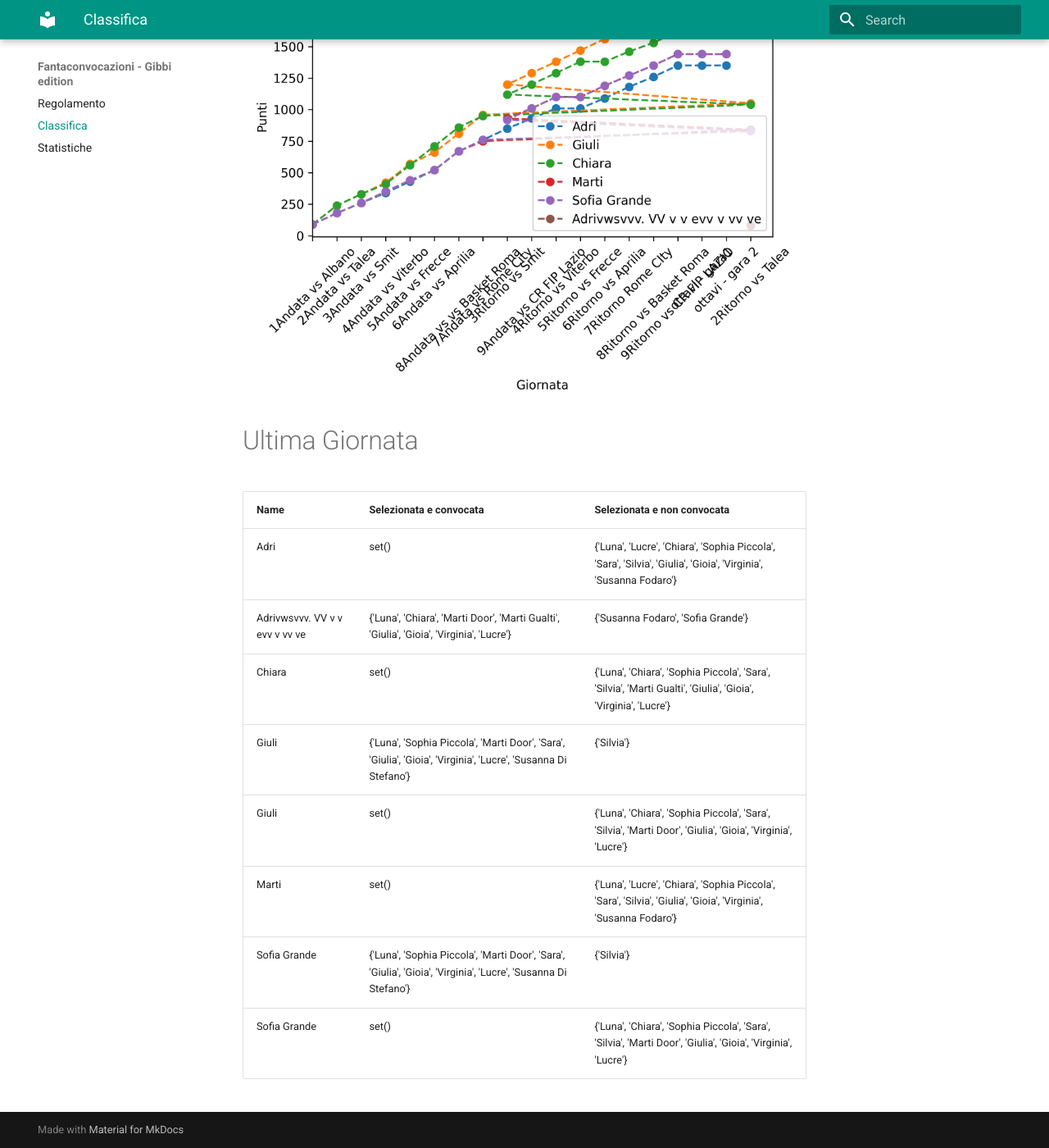
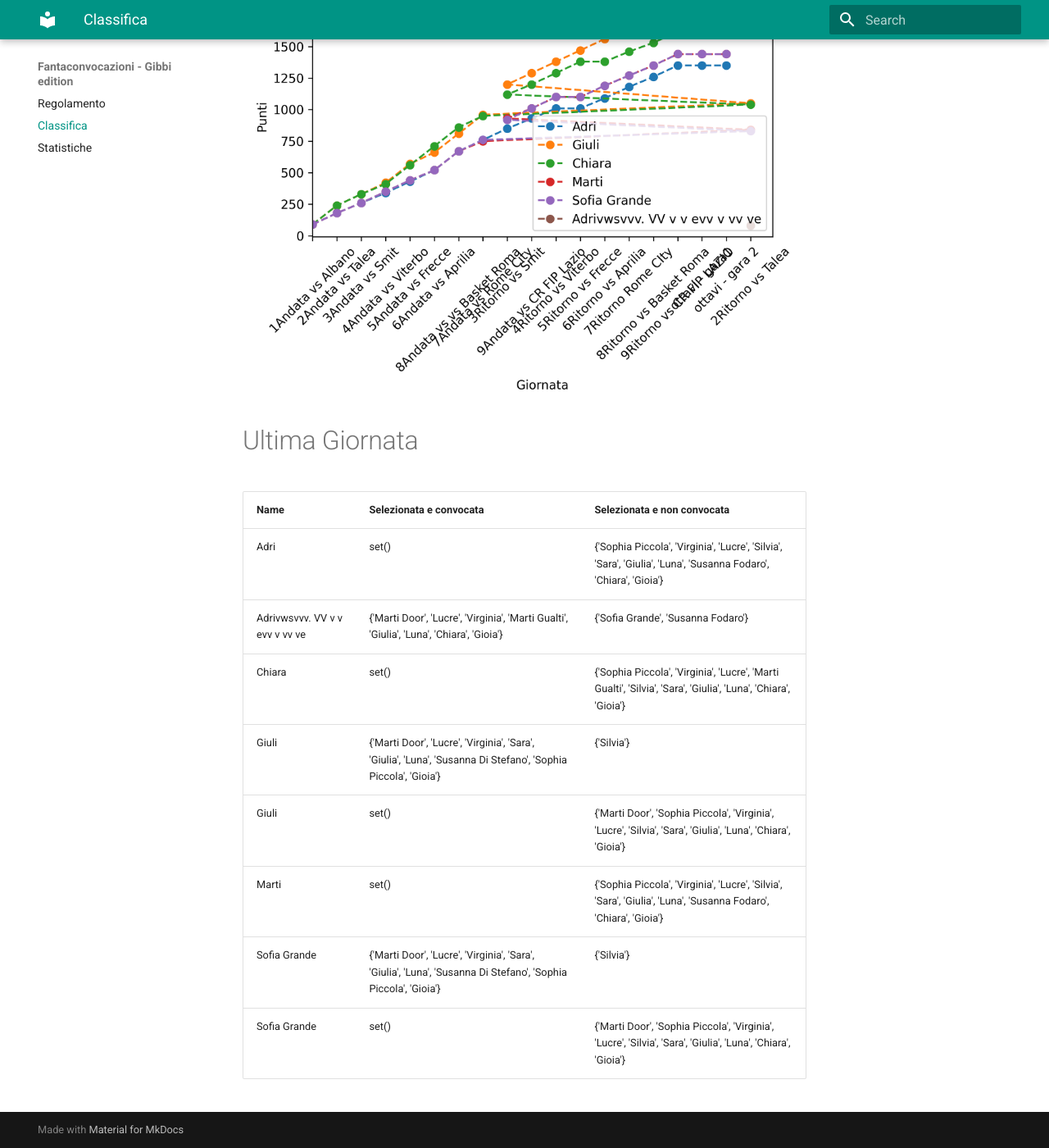
Before and after one commit to martinig94/fantagibbi, an MkDocs documentation site: the page built from docs/Classifica.md, in a window 1280 px wide and 1400 px high, scrolled down 676 px. Shown: the whole window at 82% size. Built offline with MkDocs 1.6.1 and Material for MkDocs 9.7.7, drawn with Linux system fonts in a browser that asks for light colours.

Commit message:
Auto-update from main.py

```diff
--- a/docs/Classifica.md
+++ b/docs/Classifica.md
@@ -19,12 +19,12 @@
 <!-- START_TABLE CORRECT -->
 | Name                           | Selezionata e convocata                                                                                        | Selezionata e non convocata                                                                                      |
 |:-------------------------------|:---------------------------------------------------------------------------------------------------------------|:-----------------------------------------------------------------------------------------------------------------|
-| Adri                           | set()                                                                                                          | {'Luna', 'Lucre', 'Chiara', 'Sophia Piccola', 'Sara', 'Silvia', 'Giulia', 'Gioia', 'Virginia', 'Susanna Fodaro'} |
-| Adrivwsvvv. VV v v evv v vv ve | {'Luna', 'Chiara', 'Marti Door', 'Marti Gualti', 'Giulia', 'Gioia', 'Virginia', 'Lucre'}                       | {'Susanna Fodaro', 'Sofia Grande'}                                                                               |
-| Chiara                         | set()                                                                                                          | {'Luna', 'Chiara', 'Sophia Piccola', 'Sara', 'Silvia', 'Marti Gualti', 'Giulia', 'Gioia', 'Virginia', 'Lucre'}   |
-| Giuli                          | {'Luna', 'Sophia Piccola', 'Marti Door', 'Sara', 'Giulia', 'Gioia', 'Virginia', 'Lucre', 'Susanna Di Stefano'} | {'Silvia'}                                                                                                       |
-| Giuli                          | set()                                                                                                          | {'Luna', 'Chiara', 'Sophia Piccola', 'Sara', 'Silvia', 'Marti Door', 'Giulia', 'Gioia', 'Virginia', 'Lucre'}     |
-| Marti                          | set()                                                                                                          | {'Luna', 'Lucre', 'Chiara', 'Sophia Piccola', 'Sara', 'Silvia', 'Giulia', 'Gioia', 'Virginia', 'Susanna Fodaro'} |
-| Sofia Grande                   | {'Luna', 'Sophia Piccola', 'Marti Door', 'Sara', 'Giulia', 'Gioia', 'Virginia', 'Lucre', 'Susanna Di Stefano'} | {'Silvia'}                                                                                                       |
-| Sofia Grande                   | set()                                                                                                          | {'Luna', 'Chiara', 'Sophia Piccola', 'Sara', 'Silvia', 'Marti Door', 'Giulia', 'Gioia', 'Virginia', 'Lucre'}     |
+| Adri                           | set()                                                                                                          | {'Sophia Piccola', 'Virginia', 'Lucre', 'Silvia', 'Sara', 'Giulia', 'Luna', 'Susanna Fodaro', 'Chiara', 'Gioia'} |
+| Adrivwsvvv. VV v v evv v vv ve | {'Marti Door', 'Lucre', 'Virginia', 'Marti Gualti', 'Giulia', 'Luna', 'Chiara', 'Gioia'}                       | {'Sofia Grande', 'Susanna Fodaro'}                                                                               |
+| Chiara                         | set()                                                                                                          | {'Sophia Piccola', 'Virginia', 'Lucre', 'Marti Gualti', 'Silvia', 'Sara', 'Giulia', 'Luna', 'Chiara', 'Gioia'}   |
+| Giuli                          | {'Marti Door', 'Lucre', 'Virginia', 'Sara', 'Giulia', 'Luna', 'Susanna Di Stefano', 'Sophia Piccola', 'Gioia'} | {'Silvia'}                                                                                                       |
+| Giuli                          | set()                                                                                                          | {'Marti Door', 'Sophia Piccola', 'Virginia', 'Lucre', 'Silvia', 'Sara', 'Giulia', 'Luna', 'Chiara', 'Gioia'}     |
+| Marti                          | set()                                                                                                          | {'Sophia Piccola', 'Virginia', 'Lucre', 'Silvia', 'Sara', 'Giulia', 'Luna', 'Susanna Fodaro', 'Chiara', 'Gioia'} |
+| Sofia Grande                   | {'Marti Door', 'Lucre', 'Virginia', 'Sara', 'Giulia', 'Luna', 'Susanna Di Stefano', 'Sophia Piccola', 'Gioia'} | {'Silvia'}                                                                                                       |
+| Sofia Grande                   | set()                                                                                                          | {'Marti Door', 'Sophia Piccola', 'Virginia', 'Lucre', 'Silvia', 'Sara', 'Giulia', 'Luna', 'Chiara', 'Gioia'}     |
 <!-- END_TABLE CORRECT -->
```
